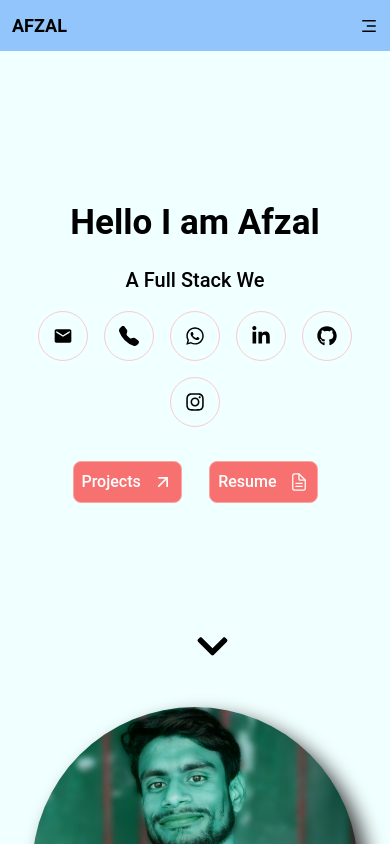
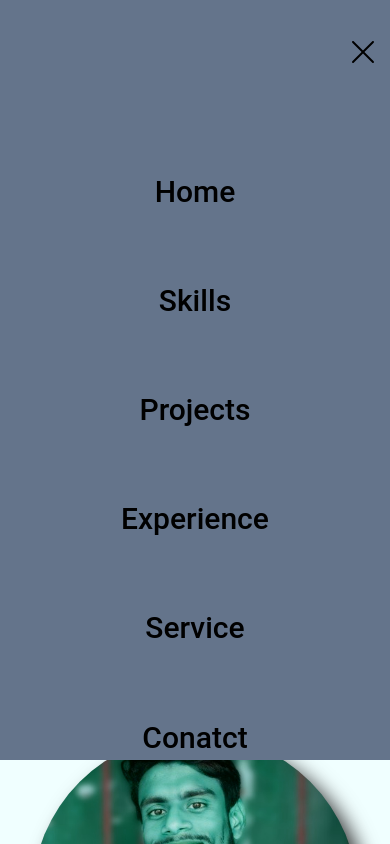
Before and after one commit to afzal-2004/personalPortfoliyo, a React (Vite) app: page / in a window 390 px wide. Both pictures are taken after a click on the icon 369 px from the left and 25 px from the top of the page. Shown: the top 844 px of the page. Built offline with nearby package versions, Linux system fonts and the light colour scheme.

Commit message:
Add Responsive NavBar

```diff
--- /dev/null
+++ b/src/Components/Components.css
@@ -0,0 +1,9 @@
+.NavItems {
+    @apply flex justify-between bg-blue-300 p-3 text-[18px] items-center fixed top-0 z-20 w-full;
+}
+
+.MobileItems {
+
+
+    @apply bg-slate-500 min-h-[90vh] w-full text-[30px] flex flex-col justify-between items-center absolute z-40 top-0;
+}
--- a/src/Components/Footer.jsx
+++ b/src/Components/Footer.jsx
@@ -4,7 +4,10 @@ export const Footer = () => {
   return (
     <>
       <footer className="bg-blue-300 text-white mt-[5vh]">
-        <div className="mx-auto w-full max-w-screen-xl p-4 py-6 lg:py-8">
+        <div
+          className="mx-auto w-full max-w-screen-xl
+         p-4 py-6 lg:py-8"
+        >
           <div className="md:flex md:justify-between">
             <div className="mb-6 md:mb-0">
               <img
--- a/src/Components/Navbar.jsx
+++ b/src/Components/Navbar.jsx
@@ -1,79 +1,105 @@
 /* eslint-disable react/prop-types */
-import { RiMenu3Fill } from "react-icons/ri";
+import { TiThMenu } from "react-icons/ti";
+import { RxCross1 } from "react-icons/rx";
 import { useState } from "react";
+import "./Components.css";
 export const Navbar = () => {
   const [openMenu, setopenMenu] = useState(false);
   return (
     <>
-      <div>
-        <div className=" flex justify-between bg-blue-300 p-3 text-[18px]  items-center  fixed top-0  z-50 w-full ">
-          <h1>Afzal</h1>
-          <NavItems />
-          <RiMenu3Fill
-            className=" sm:hidden"
-            onClick={() => {
-              setopenMenu(true);
-            }}
-          />
-        </div>
-        {openMenu && <NavItems />}
+      <div className=" NavItems ">
+        <NavItems />
+        <TiThMenu
+          className=" sm:hidden z-50"
+          onClick={() => {
+            setopenMenu(!openMenu);
+            console.log(!openMenu);
+          }}
+        />
       </div>
+      {openMenu && <NavItems mobile setopenMenu={setopenMenu} />}
     </>
   );
 };
 
-const NavItems = () => {
+const NavItems = ({ mobile, setopenMenu }) => {
   return (
     <>
-      <ul className={`sm:flex gap-4 cursor-pointer  hidden`}>
-        <li>
-          <a href="#Home">Home</a>
+      <h1>Afzal</h1>
+      <ul
+        className={`flex ${mobile ? "flex-col" : "gap-4"} cursor-pointer ${
+          mobile ? "MobileItems" : "sm:flex hidden"
+        } ${`setopenMenu?"navItemsSmooth": " "`}`}
+      >
+        {" "}
+        <li className="sm:hidden   w-full  flex justify-end  m-[3vh] p-3">
+          <RxCross1
+            onClick={() => {
+              setopenMenu(false);
+            }}
+          />
         </li>
         <li>
-          <a href="#Skills">Skills</a>
+          <a
+            href="#Home"
+            onClick={() => {
+              setopenMenu(false);
+            }}
+          >
+            Home
+          </a>
         </li>
         <li>
-          <a href="#Projects">Projects</a>
+          <a
+            href="#Skills"
+            onClick={() => {
+              setopenMenu(false);
+            }}
+          >
+            Skills
+          </a>
         </li>
         <li>
-          <a href="#Experience">Experience</a>
+          <a
+            href="#Projects"
+            onClick={() => {
+              setopenMenu(false);
+            }}
+          >
+            Projects
+          </a>
         </li>
         <li>
-          <a href="#Service">Service</a>
+          <a
+            href="#Experience"
+            onClick={() => {
+              setopenMenu(false);
+            }}
+          >
+            Experience
+          </a>
         </li>
-
         <li>
-          <a href="#Conatct">Conatct</a>
+          <a
+            href="#Service"
+            onClick={() => {
+              setopenMenu(false);
+            }}
+          >
+            Service
+          </a>
+        </li>
+        <li>
+          <a
+            href="#Conatct"
+            onClick={() => {
+              setopenMenu(false);
+            }}
+          >
+            Conatct
+          </a>
         </li>
       </ul>
     </>
   );
 };
-
-// const NavItemsMobile = () => {
-//   return (
-//     <>
-//       <ul className={` gap-4 cursor-pointer  absolute  z-40 `}>
-//         <li>
-//           <a href="#Home">Home</a>
-//         </li>
-//         <li>
-//           <a href="#Skills">Skills</a>
-//         </li>
-//         <li>
-//           <a href="#Projects">Projects</a>
-//         </li>
-//         <li>
-//           <a href="#Experience">Experience</a>
-//         </li>
-//         <li>
-//           <a href="#Service">Service</a>
-//         </li>
-
-//         <li>
-//           <a href="#Conatct">Conatct</a>
-//         </li>
-//       </ul>
-//     </>
-//   );
-// };
--- a/src/Pages/Contact/Conatct.jsx
+++ b/src/Pages/Contact/Conatct.jsx
@@ -20,7 +20,7 @@ export const Conatct = () => {
       setName("");
       setemail("");
 
-      toast.success("Saved Data Thanks");
+      toast.success("Saved Data  Successfully");
     }
   };
   return (
@@ -28,13 +28,13 @@ export const Conatct = () => {
       id="Conatct"
       className=" flex  sm:flex-row
        flex-col  items-center justify-between
-    mt-[10vh]   m-auto  xl:min-h-[70vh]   md:min-h-[50vh] gap-[3%]  sm:w-[90%] min-h-[130vh] "
+   sm:mt-[10vh] mt-[5vh]   m-auto  xl:min-h-[70vh]   md:min-h-[50vh] gap-[3%]  sm:w-[90%] min-h-[130vh] "
     >
-      <section className=" ">
+      <section className=" min-h-[50vh] mb-[5vh] ">
         <img
           src={Contactimg}
           alt=""
-          className="  sm:object-contain sm:float-right dropfilter    rounded-full   w-[300px]  sm:w-[500px] "
+          className="  sm:object-contain sm:float-right dropfilter    rounded-full   w-[300px]  sm:w-[500px] min-h[] "
         />
       </section>
       <section className=" bg-[#DAD6D1] sm:min-w-[60vw] w-[100vw] min-h-[70vh] sm:rounded-tl-[150px] sm:rounded-bl-[150px] flex  flex-col items-center sm:p-4 ">
--- a/src/Pages/Project/Projects.jsx
+++ b/src/Pages/Project/Projects.jsx
@@ -17,17 +17,11 @@ export const Projects = () => {
 
   return (
     <div id="Projects" className="mt-[10vh]">
-      <Carousel
-        infiniteLoop
-        interval={1000}
-        showArrows={false}
-        showThumbs={false}
-        showStatus={false}
-      >
+      <Carousel showThumbs={false} showStatus={false}>
         {data.map((items, i) => (
           <div
             key={i}
-            className="sm:max-w-[80vw] sm:min-h-[70vh] h-[50vh] sm:ml-[10vw] bg-blue-400 flex  items-center rounded-md  justify-center"
+            className="sm:max-w-[80vw] sm:min-h-[70vh] min-h-[50vh] sm:ml-[10vw] bg-blue-400 flex  items-center rounded-md  justify-center"
           >
             <section className="flex  items-center bg-white m-auto w-[80%] rounded-2xl max h-[70%] ">
               <div
--- a/src/Pages/Services/Services.jsx
+++ b/src/Pages/Services/Services.jsx
@@ -12,7 +12,7 @@ export const Services = () => {
           <section className="Experience_time boxShodow tansitionClass">
             <h2 className="  p-4 ">
               {" "}
-              1 Year hands
+              1 Year Of hands
               <br /> On Experience
             </h2>
           </section>
--- a/src/Pages/Services/service.css
+++ b/src/Pages/Services/service.css
@@ -1,5 +1,5 @@
 .Services {
-    @apply bg-blue-400 sm:max-w-[80vw] xl:min-h-[70vh] h-[50vh] m-auto mt-[10vh] rounded-xl flex flex-col justify-center p-4 gap-4;
+    @apply bg-blue-400 sm:max-w-[80vw] xl:min-h-[70vh] min-h-[50vh] m-auto mt-[10vh] rounded-xl flex flex-col justify-center p-4 gap-4;
 }
 
 .Experience_time {
--- a/src/Pages/Skills/Skills.jsx
+++ b/src/Pages/Skills/Skills.jsx
@@ -81,7 +81,7 @@ export const Skills = () => {
       <div className=" bg-[#DAD6D1] sm:max-w-[60vw]  max-w-[100vw] xl:min-h-[70vh]  sm:min-h-[50vh]  p-4 flex  flex-col  justify-evenly gap-3  rounded-lg  sm:m-auto  ">
         <h1 className="text-center "> Skills</h1>
 
-        <Carousel showThumbs={false}>
+        <Carousel showThumbs={false} showStatus={false}>
           {skillsdata.map((data, i) => (
             <main
               key={i}
```
